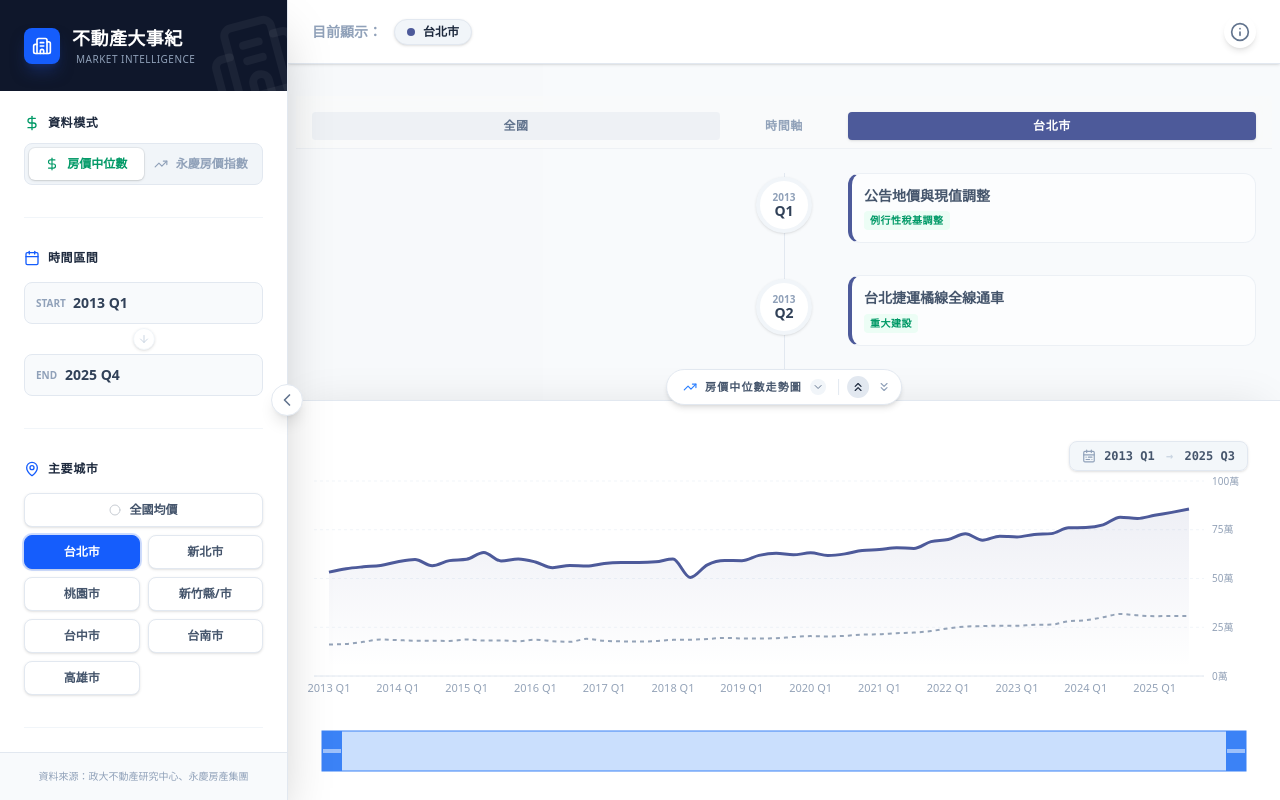
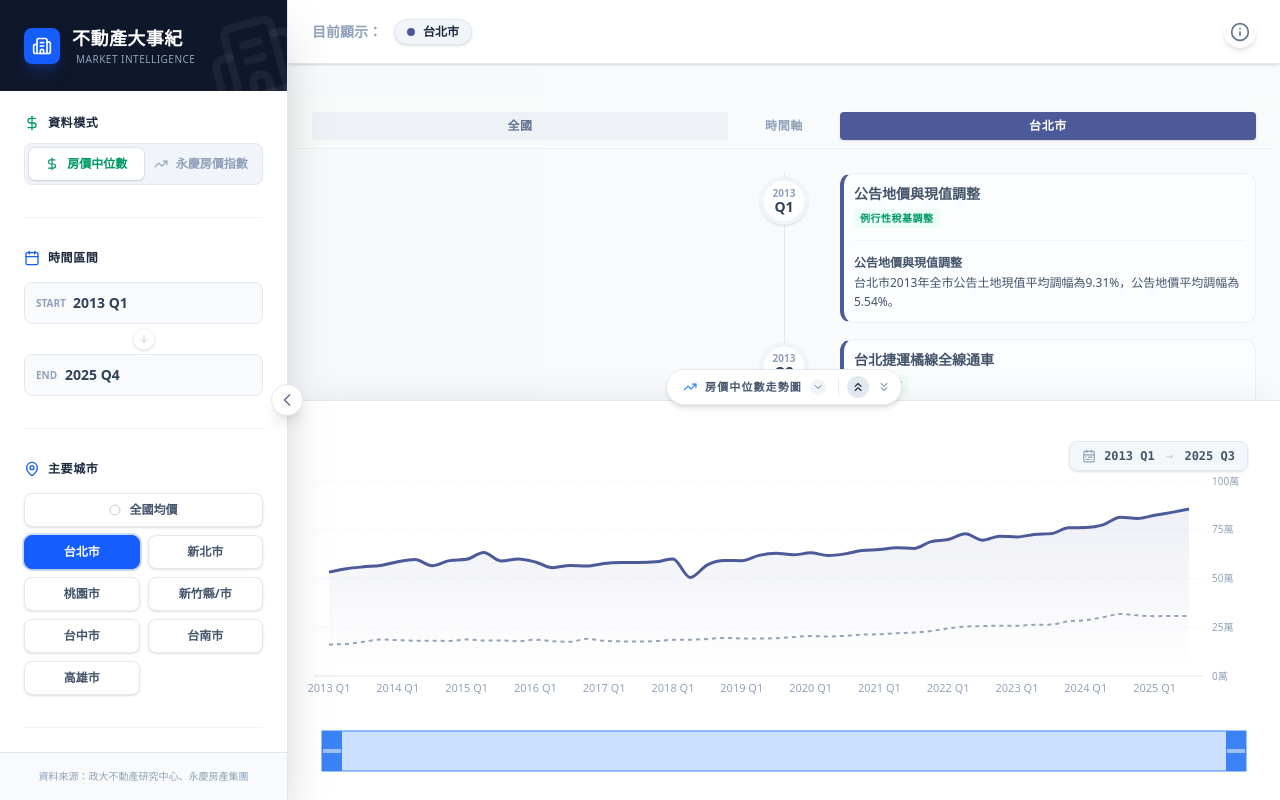
Before and after one commit to NCCU-rer/Real-Estate-Chronicle, a Next.js app: page / in a window 1280 px wide. Built offline with nearby package versions, Linux system fonts and the light colour scheme.

Commit message:
調整時間軸重複字樣

```diff
--- a/src/components/EventList.tsx
+++ b/src/components/EventList.tsx
@@ -1,6 +1,6 @@
 "use client";
 
-import { useState, useMemo } from "react";
+import { useMemo } from "react";
 import { getQuarterValue } from "@/utils/eventHelper";
 import { NATIONAL_CONFIG, getCityColor, getCityName } from "@/config/cityColors";
 
@@ -10,11 +10,6 @@ interface EventListProps { data: EventItem[]; startPeriod: string; endPeriod: st
 interface GroupedQuarter { year: number; quarter: string; nationalEvents: EventItem[]; mainCityEvents: EventItem[]; compareEvents: EventItem[]; }
 
 export default function EventList({ data, startPeriod, endPeriod, citiesOrder, mainCityName }: EventListProps) {
-  const [expandedId, setExpandedId] = useState<string | null>(null);
-
-  const toggleExpand = (id: string) => {
-    setExpandedId(expandedId === id ? null : id);
-  };
 
   // 判斷邏輯
   const hasCompare = citiesOrder.length > 1;
@@ -67,7 +62,6 @@ export default function EventList({ data, startPeriod, endPeriod, citiesOrder, m
 
   const renderEventCard = (event: EventItem, index: number, type: 'nat' | 'main' | 'comp') => {
     const uniqueId = `${event.year}_${event.quarter}_${type}_${index}`;
-    const isOpen = expandedId === uniqueId;
     const isNational = type === 'nat';
     const isMain = type === 'main';
     const cityColor = event.city ? getCityColor(event.city) : NATIONAL_CONFIG.color;
@@ -75,19 +69,15 @@ export default function EventList({ data, startPeriod, endPeriod, citiesOrder, m
     return (
       <div
         key={uniqueId}
-        onClick={() => event.description && toggleExpand(uniqueId)}
         className={`
-          group/card relative rounded-xl border transition-all duration-300 cursor-pointer overflow-hidden
-          ${isOpen
-            ? "bg-white shadow-lg ring-1 ring-slate-200 scale-[1.02] z-10"
-            : "bg-white/60 hover:bg-white border-slate-200/60 hover:border-slate-300 hover:shadow-md hover:-translate-y-0.5"
-          }
+          group/card relative rounded-xl border transition-all duration-300 overflow-hidden
+          bg-white/60 hover:bg-white border-slate-200/60 hover:border-slate-300 hover:shadow-md hover:-translate-y-0.5
         `}
         style={{ borderLeft: `4px solid ${cityColor}` }}
       >
-        <div className="p-3">
+        <div className="p-2.5">
           <div className="flex justify-between items-start gap-2 mb-1.5">
-            <h3 className={`text-sm font-bold leading-snug transition-colors ${isOpen ? 'text-slate-800' : 'text-slate-600 group-hover/card:text-slate-800'}`}>
+            <h3 className="text-sm font-bold leading-snug transition-colors text-slate-600 group-hover/card:text-slate-800">
               {event.title}
             </h3>
             {!isMain && !isNational && (
@@ -105,7 +95,8 @@ export default function EventList({ data, startPeriod, endPeriod, citiesOrder, m
               </span>
             </div>
           )}
-          <div className={`grid transition-all duration-300 ease-in-out ${isOpen ? 'grid-rows-[1fr] opacity-100 mt-3 pt-3 border-t border-slate-100' : 'grid-rows-[0fr] opacity-0'}`}>
+          {event.description && (
+            <div className="mt-3 pt-3 border-t border-slate-100">
                <div className="overflow-hidden">
                   <div
                     className="text-xs text-slate-600 leading-relaxed font-medium"
@@ -113,6 +104,7 @@ export default function EventList({ data, startPeriod, endPeriod, citiesOrder, m
                   />
                </div>
             </div>
+          )}
         </div>
       </div>
     );
@@ -124,7 +116,7 @@ export default function EventList({ data, startPeriod, endPeriod, citiesOrder, m
       {/* 1. 表頭 */}
       <div className="sticky top-0 z-40 pt-4 pb-2 -mx-4 px-4 backdrop-blur-md bg-gray-50/80 border-b border-slate-200/50">
         <div className={`
-          hidden md:grid gap-6 text-xs font-bold uppercase tracking-wider text-slate-400
+          hidden md:grid gap-4 text-xs font-bold uppercase tracking-wider text-slate-400
           ${gridClass}
         `}>
           <div className="flex items-center justify-center bg-slate-200/50 py-1.5 rounded text-slate-500">
@@ -153,18 +145,18 @@ export default function EventList({ data, startPeriod, endPeriod, citiesOrder, m
 
       {/* 2. 內容 */}
       <div className="relative mt-6 pb-32">
-        <div className="space-y-8">
+        <div className="space-y-4">
           {groupedData.map((group, index) => (
             <div
               key={`${group.year}_${group.quarter}`}
               className={`
-                relative md:grid gap-6 group/row
+                relative md:grid gap-4 group/row
                 ${gridClass}
               `}
             >
 
               {/* 左：全國 */}
-              <div className="flex flex-col gap-3">
+              <div className="flex flex-col gap-2">
                 {group.nationalEvents.map((event, idx) => renderEventCard(event, idx, 'nat'))}
               </div>
 
@@ -174,29 +166,29 @@ export default function EventList({ data, startPeriod, endPeriod, citiesOrder, m
                 <div
                   className="absolute w-px bg-slate-200 hidden md:block"
                   style={{
-                    top: index === 0 ? '0' : '-2rem', // space-y-8 is 2rem
+                    top: index === 0 ? '0' : '-1rem', // space-y-4 is 1rem
                     bottom: '0',
                   }}
                 />
 
-                <div className="sticky top-28 z-20 flex flex-col items-center justify-center w-14 h-14 rounded-full bg-white border-4 border-slate-100 shadow-sm text-center">
+                <div className="sticky top-28 z-20 flex flex-col items-center justify-center w-12 h-12 rounded-full bg-white border-4 border-slate-100 shadow-sm text-center">
                   <span className="text-[10px] font-extrabold text-slate-400 block -mb-1">{group.year}</span>
                   <span className="text-sm font-black text-slate-700">{group.quarter}</span>
                 </div>
               </div>
 
               {/* 右：主城市與比較城市 (巢狀 Grid) */}
-              <div className={`grid ${hasCompare ? 'grid-cols-2 gap-6' : ''}`}>
+              <div className={`grid ${hasCompare ? 'grid-cols-2 gap-4' : ''}`}>
                 {/* 主城市 (僅在非全國模式下顯示) */}
                 {!isNationOnly && (
-                  <div className="flex flex-col gap-3">
+                  <div className="flex flex-col gap-2">
                     {group.mainCityEvents.map((event, idx) => renderEventCard(event, idx, 'main'))}
                   </div>
                 )}
 
                 {/* 比較城市 (僅在有比較時顯示) */}
                 {hasCompare && (
-                  <div className="flex flex-col gap-3 relative">
+                  <div className="flex flex-col gap-2 relative">
                     <div className="absolute inset-y-0 -left-3 w-px border-l border-dashed border-slate-200 hidden md:block"></div>
                     {group.compareEvents.map((event, idx) => renderEventCard(event, idx, 'comp'))}
                   </div>
--- a/src/components/PriceChart.tsx
+++ b/src/components/PriceChart.tsx
@@ -48,6 +48,9 @@ interface CustomTooltipProps {
 
 const CustomTooltip = ({ active, payload, label, unit }: CustomTooltipProps) => {
   if (active && payload && payload.length) {
+    const uniquePayload = payload.filter((entry, index, self) =>
+      index === self.findIndex((t) => t.name === entry.name)
+    );
     return (
       <div className="bg-white/95 backdrop-blur-md p-3 border border-slate-200 rounded-xl shadow-2xl text-xs z-50 ring-1 ring-slate-100">
         <p className="font-bold text-slate-700 mb-2 border-b border-slate-100 pb-1.5 flex items-center gap-2">
@@ -56,7 +59,7 @@ const CustomTooltip = ({ active, payload, label, unit }: CustomTooltipProps) =>
         </p>
         <div className="space-y-1.5">
           {/* eslint-disable-next-line @typescript-eslint/no-explicit-any */}
-          {payload.map((entry: any) => (
+          {uniquePayload.map((entry: any) => (
             <div key={entry.name} className="flex items-center gap-3 min-w-30">
               <div
                 className="w-2.5 h-2.5 rounded-full ring-2 ring-white shadow-sm"
@@ -78,6 +81,9 @@ const CustomTooltip = ({ active, payload, label, unit }: CustomTooltipProps) =>
 
 const MobileTooltipDisplay = ({ payload, unit }: { payload: TooltipPayloadItem[] | null, unit: string }) => {
   const label = payload?.[0]?.payload?.quarter;
+  const uniquePayload = payload ? payload.filter((entry, index, self) =>
+    index === self.findIndex((t) => t.name === entry.name)
+  ) : null;
 
   return (
     <div className="bg-white/80 backdrop-blur-sm p-3 text-xs h-16 border-b border-slate-100 sticky top-0 z-10">
@@ -96,7 +102,7 @@ const MobileTooltipDisplay = ({ payload, unit }: { payload: TooltipPayloadItem[]
          </p>
       </div>
       <div className="flex items-center gap-x-4 gap-y-1 flex-wrap h-8 overflow-hidden">
-        {payload && payload.map((entry) => (
+        {uniquePayload && uniquePayload.map((entry) => (
           <div key={entry.name} className="flex items-center gap-1.5 bg-slate-50 px-2 py-0.5 rounded-full border border-slate-100">
             <div className="w-2 h-2 rounded-full" style={{ backgroundColor: entry.stroke }} />
             <span className="text-slate-500 font-medium">{entry.name}</span>
@@ -318,6 +324,7 @@ export default function PriceChart({ selectedCities, startPeriod, endPeriod, dat
                       <Area
                         type="monotone"
                         dataKey={city.id}
+                        name={city.label}
                         stroke="none"
                         fill={`url(#color-${city.id})`}
                         animationDuration={500}
```
Lines whose indentation alone changed are shown as unchanged.
